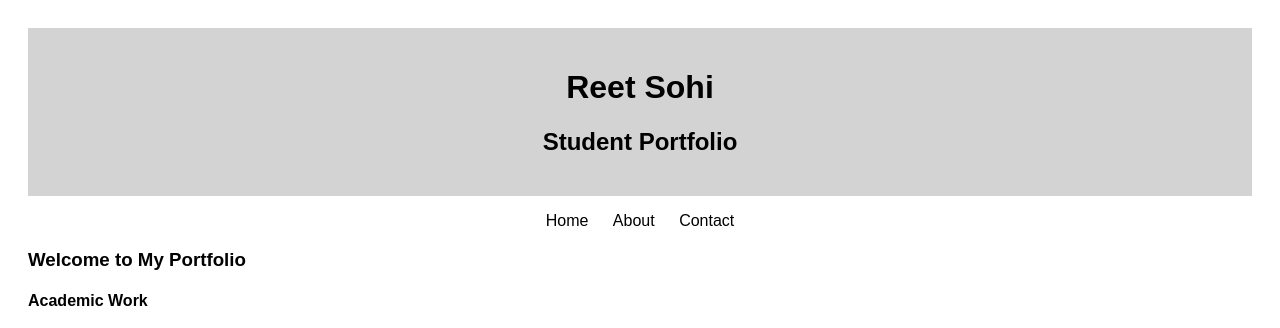
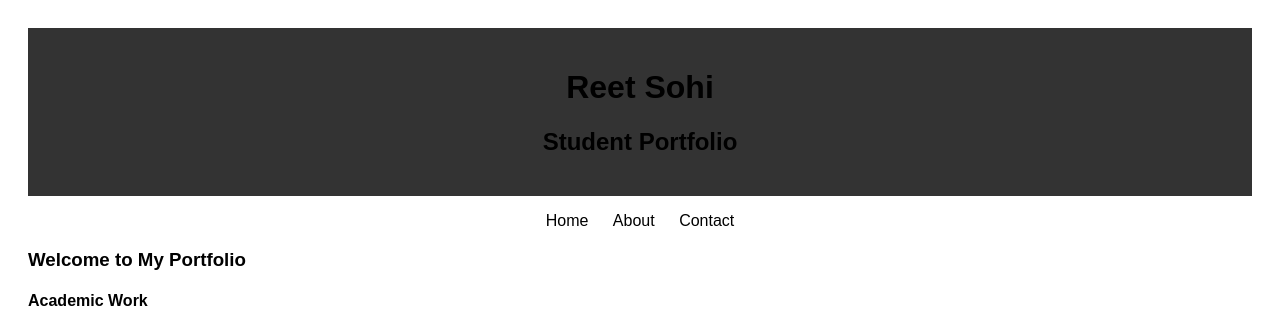
Before and after one commit to reet-kaur-sohi/reet-kaur-sohi.github.io, a plain HTML site: page index.html in a window 1280 px wide. Shown: the top 328 px of the page. Drawn offline with Linux system fonts and the light colour scheme.

Commit message:
Update index.html

```diff
--- a/index.html
+++ b/index.html
@@ -5,7 +5,7 @@
     <link rel="stylesheet" href="style.css">
 </head>
 <body>
-    <header>
+     <header style="background-color: #333; text-align: center; padding: 20px;">
         <h1>Reet Sohi</h1>
         <h2>Student Portfolio</h2>
     </header>
```
